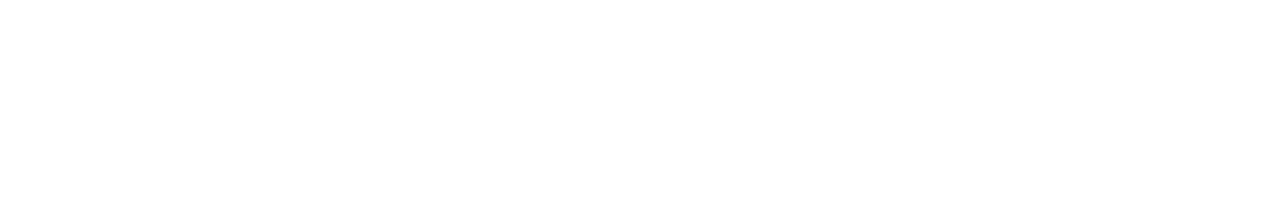
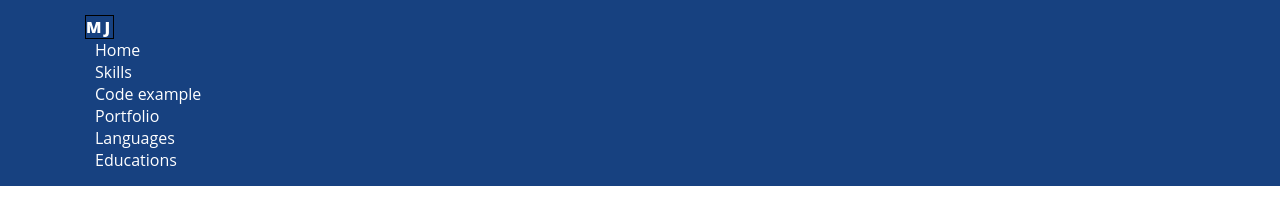
Before and after one commit to nurgazy1982/malika, a plain HTML site: page index.html in a window 1280 px wide. Drawn offline with Linux system fonts and the light colour scheme.

Commit message:
add navigation

```diff
--- a/index.html
+++ b/index.html
@@ -5,7 +5,43 @@
     <meta http-equiv="X-UA-Compatible" content="IE=edge" />
     <meta name="viewport" content="width=device-width, initial-scale=1.0" />
     <title>Malika Jenbekova</title>
+    <link rel="preconnect" href="https://fonts.googleapis.com" />
+    <link rel="preconnect" href="https://fonts.gstatic.com" crossorigin />
+    <link
+      href="https://fonts.googleapis.com/css2?family=Roboto+Condensed:wght@400;700&display=swap"
+      rel="stylesheet"
+    />
     <link rel="stylesheet" href="styles.css" />
   </head>
-  <body></body>
+  <body>
+    <header class="header">
+      <div class="hearder-inner">
+        <div class="conteiner">
+          <nav class="header-nav">
+            <a href="#" class="header-logo">MJ</a>
+            <ul class="header-menu">
+              <li class="header-menu-item">
+                <a href="#home" class="header-menu-link">Home</a>
+              </li>
+              <li class="header-menu-item">
+                <a href="#skills" class="header-menu-link">Skills</a>
+              </li>
+              <li class="header-menu-item">
+                <a href="#code" class="header-menu-link">Code example</a>
+              </li>
+              <li class="header-menu-item">
+                <a href="#portfolio" class="header-menu-link">Portfolio</a>
+              </li>
+              <li class="header-menu-item">
+                <a href="#languages" class="header-menu-link">Languages</a>
+              </li>
+              <li class="header-menu-item">
+                <a href="#education" class="header-menu-link">Educations</a>
+              </li>
+            </ul>
+          </nav>
+        </div>
+      </div>
+    </header>
+  </body>
 </html>
--- a/styles.css
+++ b/styles.css
@@ -0,0 +1,52 @@
+:root {
+  --accent: #174180;
+  --accent-light: #3764a7;
+  --pure-white: #fff;
+}
+html {
+  box-sizing: border-box;
+  scroll-behavior: smooth;
+}
+*,
+*::before,
+*::after {
+  box-sizing: inherit;
+}
+body {
+  margin: 0;
+  font-family: "Open Sans", sans-serif;
+  color: var(--accent);
+}
+.conteiner {
+  width: 1140px;
+  margin: 0 auto;
+  padding: 0 15px;
+}
+.header {
+  background-color: var(--accent);
+}
+.header a {
+  color: var(--pure-white);
+  text-decoration: none;
+}
+.header-nav {
+  padding: 15px 0;
+}
+.header-logo {
+  border: 1px solid black;
+  display: inline-block;
+  /* width: 120px; */
+  font-weight: 800;
+  letter-spacing: 3px;
+}
+.header-menu {
+  margin: 0;
+  padding: 0;
+  list-style: none;
+}
+
+.header-menu-item {
+}
+.header-menu-link {
+  padding: 0 10px;
+}
```
Also changed, not shown: img/nurja.jpg (added).
